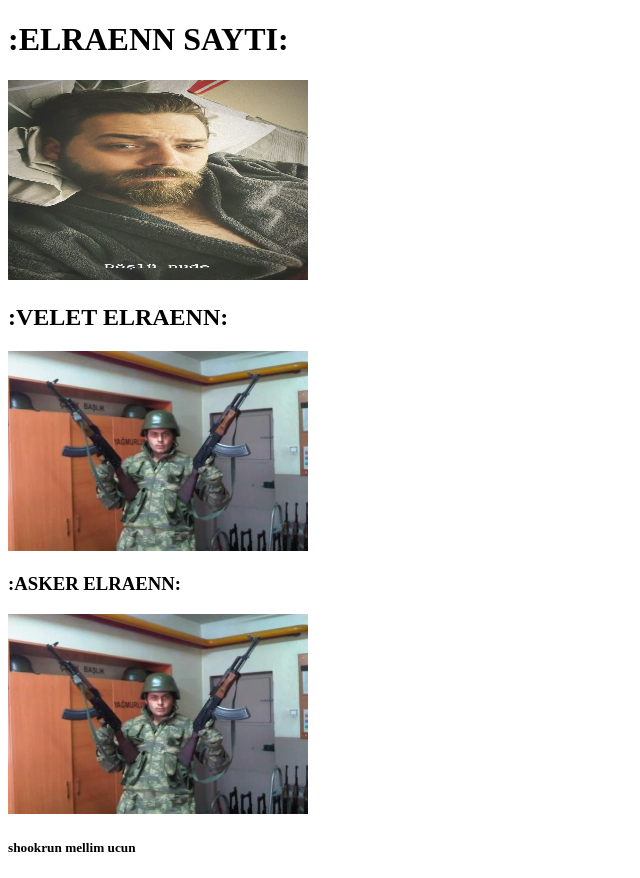
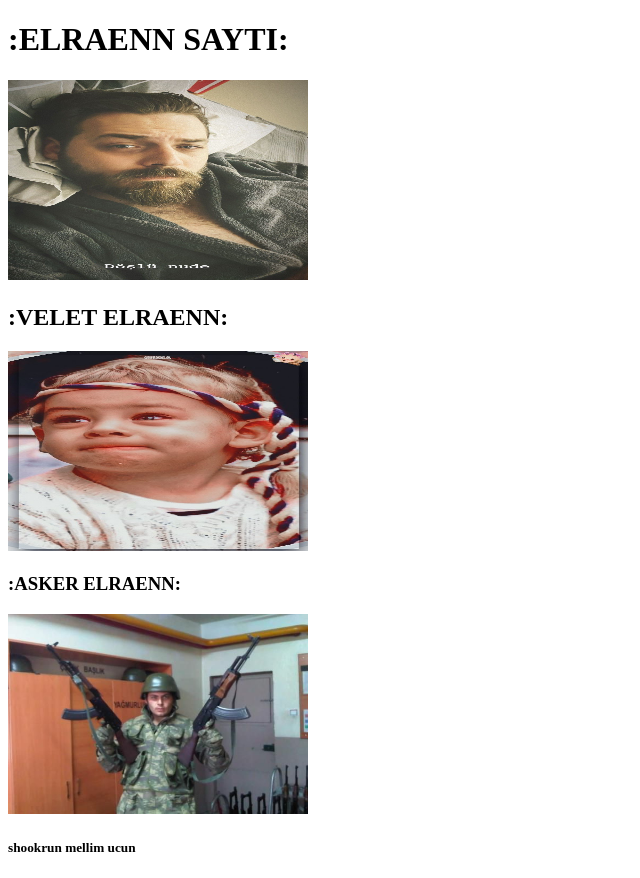
Before and after one commit to ruhid311111/ruhidbaba0, a plain HTML site: page index.html in a window 1280 px wide. Shown: the whole page, without its empty margins (0-640 px from the left). Drawn offline with Linux system fonts and the light colour scheme.

Commit message:
Update index.html

```diff
--- a/index.html
+++ b/index.html
@@ -7,7 +7,7 @@
     <h1>:ELRAENN SAYTI:</h1>
     <img src="https://github.com/ruhid311111/ruhidbaba0/blob/main/7603e774fac6d3301f93123596a29d61.jpg?raw=true" width="300" height="200">
 <h2>:VELET ELRAENN:</h2>
-<img src="https://github.com/ruhid311111/ruhidbaba0/blob/main/918b774695e320a5161854b47589f3e8.jpg?raw=true" width="300" height="200">
+<img src="https://github.com/ruhid311111/ruhidbaba0/blob/main/608d9496d3650c4451190000128176cc.jpg?raw=true" width="300" height="200">
 <h3>:ASKER ELRAENN:</h3>
 <img src="https://github.com/ruhid311111/ruhidbaba0/blob/main/918b774695e320a5161854b47589f3e8.jpg?raw=true" width="300" height="200">
 <h5>shookrun mellim ucun </h5>
```
